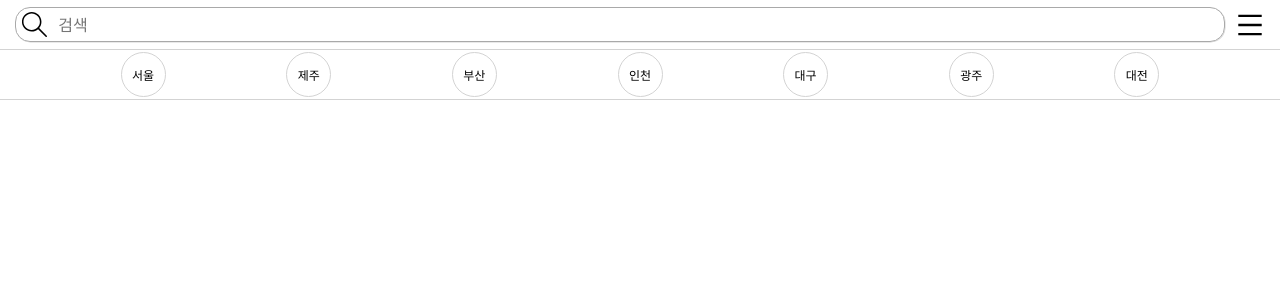
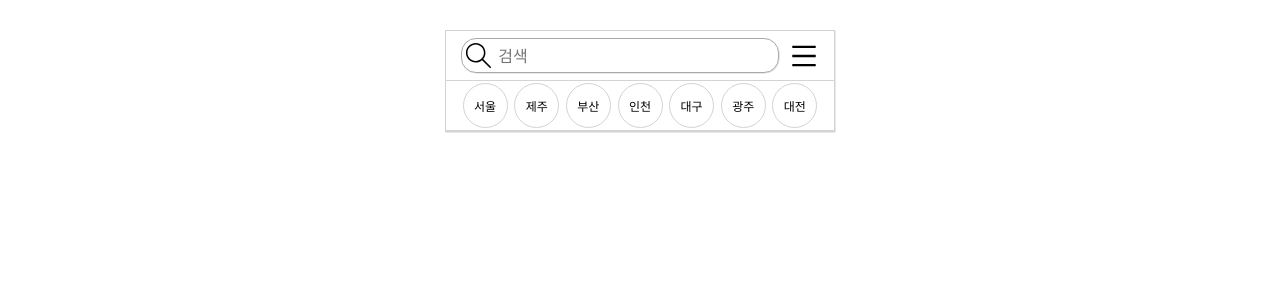
Before and after one commit to 2eejehoon/yourrealtrip, a React (Create React App) app in the folder client/: page / in a window 1280 px wide. Shown: the top 300 px of the page. Built offline with nearby package versions, Linux system fonts and the light colour scheme.

Commit message:
style: 레이아웃 정렬 및 최대 넓이 조정

```diff
--- a/client/src/components/CategoryTag/CategoryTag.js
+++ b/client/src/components/CategoryTag/CategoryTag.js
@@ -12,12 +12,13 @@ const CategoryButton = styled.div`
 `;
 
 const CategoryButtonContainer = styled.div`
-  width: 100vw;
+  width: 100%;
   height: 50px;
   display: flex;
   justify-content: space-evenly;
   align-items: center;
   border-bottom: solid 1px lightgray;
+  padding: 10px;
 `;
 
 export default function CategoryTag() {
--- a/client/src/components/Header/Header.js
+++ b/client/src/components/Header/Header.js
@@ -4,7 +4,7 @@ import { AiOutlineMenu } from "react-icons/ai";
 import { SlMagnifier } from "react-icons/sl";
 
 const SearchContainer = styled.div`
-  width: calc(100vw - 70px);
+  width: calc(100% - 40px);
   height: 35px;
   display: flex;
   justify-content: space-around;
@@ -19,7 +19,7 @@ const SearchContainer = styled.div`
 `;
 
 const Searchbar = styled.input`
-  width: calc(100vw - 120px);
+  width: calc(100% - 40px);
   border: none;
   font-size: 1em;
 
@@ -38,11 +38,11 @@ const MenuButton = styled.button`
   align-items: center;
 `;
 
-const Wrapper = styled.header`
+const HeaderContainer = styled.header`
   display: flex;
   justify-content: space-between;
   align-items: center;
-  width: 100vw;
+  width: 100%;
   height: 50px;
   border-bottom: solid 1px lightgray;
   padding: 15px;
@@ -50,7 +50,7 @@ const Wrapper = styled.header`
 
 export default function Header() {
   return (
-    <Wrapper>
+    <HeaderContainer>
       <SearchContainer>
         <SlMagnifier size={25} />
         <Searchbar placeholder="검색" />
@@ -59,6 +59,6 @@ export default function Header() {
         <AiOutlineMenu size={30} />
       </MenuButton>
       {/* <MenuModal></MenuModal> */}
-    </Wrapper>
+    </HeaderContainer>
   );
 }
--- a/client/src/styles/Styles.js
+++ b/client/src/styles/Styles.js
@@ -7,6 +7,13 @@ const GlobalStyle = createGlobalStyle`
         padding:0;
         font-family: -apple-system, BlinkMacSystemFont, 'Segoe UI', Roboto, Oxygen, Ubuntu, Cantarell, 'Open Sans', 'Helvetica Neue', sans-serif
     }
+
+    body {
+        margin: 30px auto;
+        width: 390px;
+        border: 1px solid lightgray;
+        box-shadow: 0.5px 0.5px lightgray;
+    }
 `;
 
 export default GlobalStyle;
```
